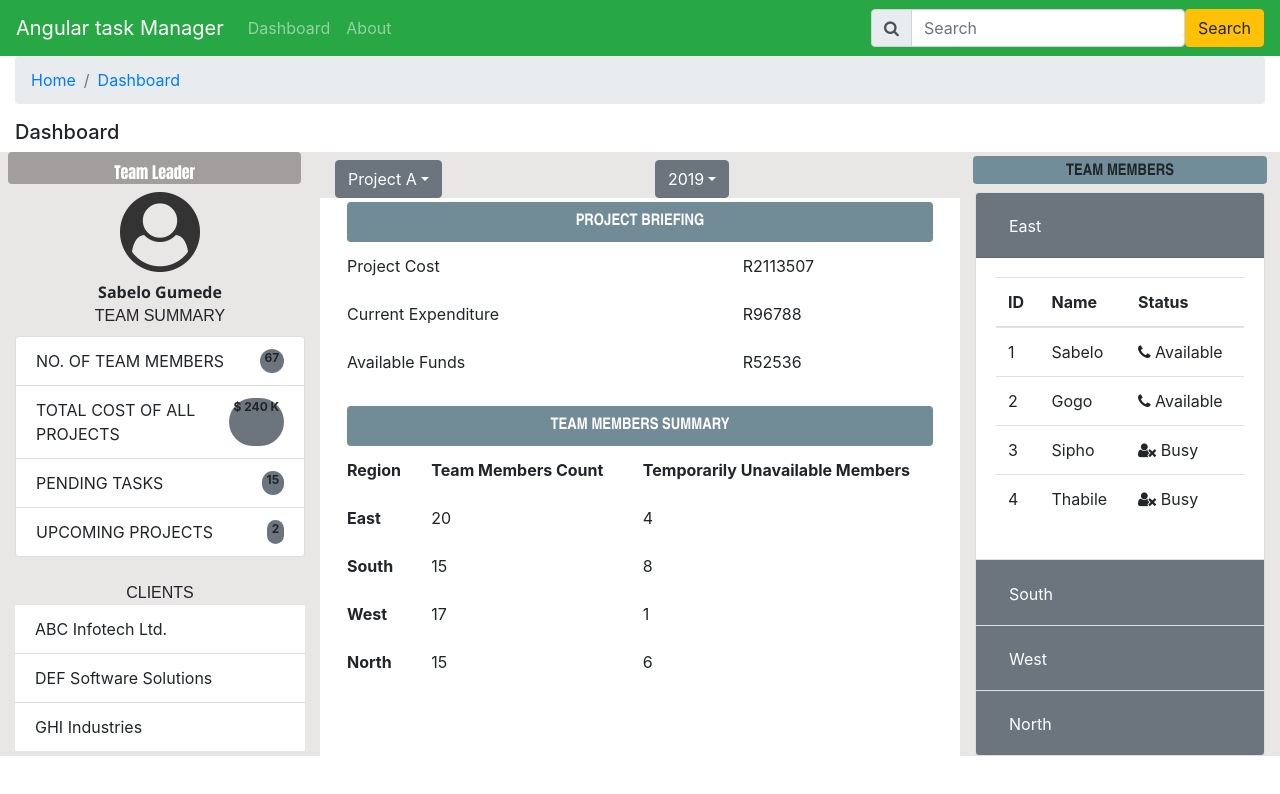
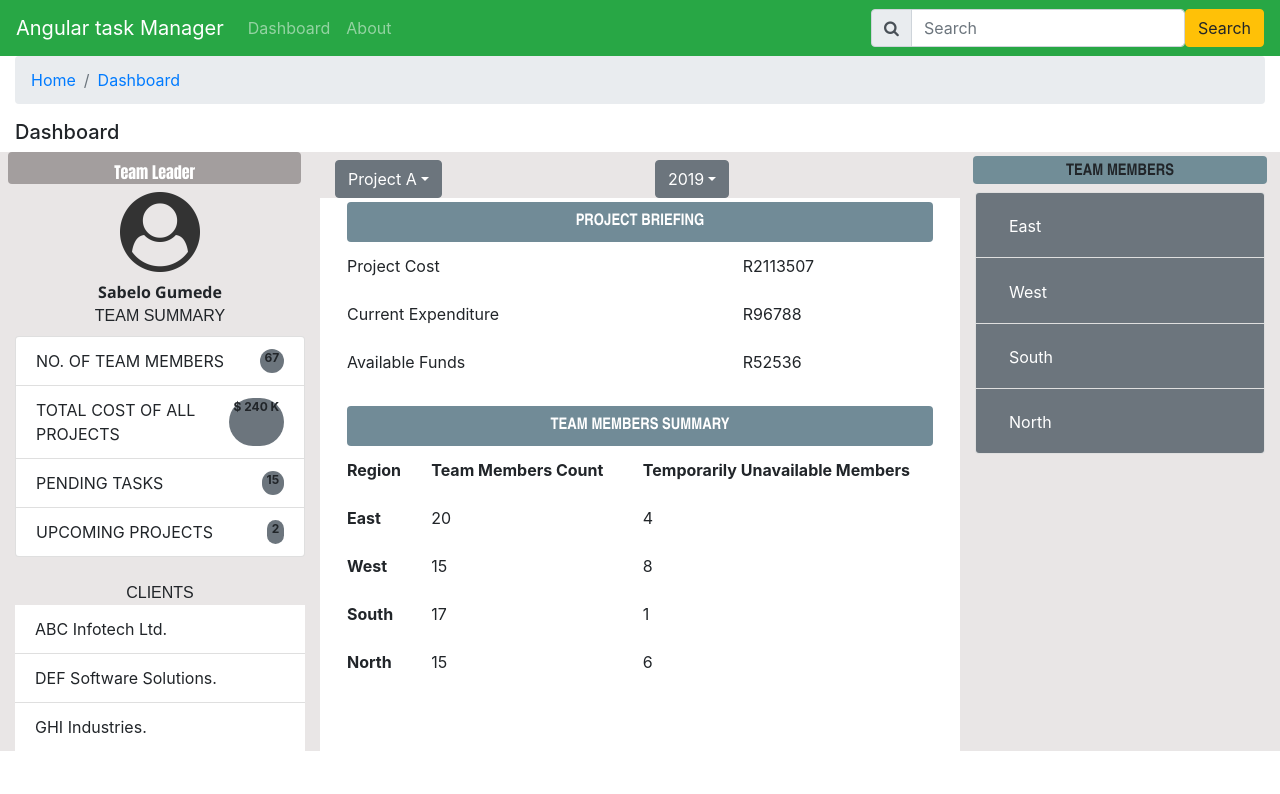
Before and after one commit to sabelogumede/TaskManager, an Angular app: page /dashboard in a window 1280 px wide. Shown: the top 794 px of the page. Built offline with nearby package versions, Linux system fonts and the light colour scheme.

Commit message:
added NgFor looks to help load data dynamically

```diff
--- a/src/app/dashboard/dashboard.component.html
+++ b/src/app/dashboard/dashboard.component.html
@@ -42,9 +42,7 @@
       <div class="col-12 text-center pt-2 pd-2" style="font-family: Arial, Helvetica, sans-serif;">CLIENTS</div>
       <div class="col-12">
         <ul class="list-group list-group-flush">
-          <li class="list-group-item">ABC Infotech Ltd.</li>
-          <li class="list-group-item">DEF Software Solutions</li>
-          <li class="list-group-item">GHI Industries</li>
+          <li class="list-group-item" *ngFor="let client of Clients">{{client}}</li>
         </ul>
       </div>
     </div>
@@ -54,27 +52,21 @@
     <div class="row">
       <div class="col-12 pt-0 pd-2" style="background-color: #e9e6e6;">
         <div class="row mt-2">
-          <!-- Project A -->
+          <!-- Project List Names -->
           <div class="col-6 text-left">
             <div class="dropdown">
               <button class="btn btn-secondary dropdown-toggle" type="button" id="dropdownMenuButton" data-toggle="dropdown">Project A</button>
               <div class="dropdown-menu">
-                <a class="dropdown-item" href="#">Project A</a>
-                <a class="dropdown-item" href="#">Project B</a>
-                <a class="dropdown-item" href="#">Project C</a>
-                <a class="dropdown-item" href="#">Project D</a>
+                <a class="dropdown-item" href="#" *ngFor="let project of Projects">{{project}}</a>
               </div>
             </div>
           </div>
-          <!-- Project B -->
+          <!-- Project Years-->
           <div class="col-6 text-left">
             <div class="dropdown">
               <button class="btn btn-secondary dropdown-toggle" type="button" id="dropdownMenuButton" data-toggle="dropdown">2019</button>
               <div class="dropdown-menu">
-                <a class="dropdown-item" href="#">2019</a>
-                <a class="dropdown-item" href="#">2018</a>
-                <a class="dropdown-item" href="#">2017</a>
-                <a class="dropdown-item" href="#">2016</a>
+                <a class="dropdown-item" href="#" *ngFor="let year of Years">{{year}}</a>
               </div>
             </div>
           </div>
@@ -105,51 +97,17 @@
           <th>Region</th>
           <th>Team Members Count</th>
           <th>Temporarily Unavailable Members</th>
-          <tr>
+          <tr *ngFor="let teamMembersSummary of TeamMembersSummary">
             <td>
-              <b>East</b>
+              <b>{{teamMembersSummary.Region}}</b>
             </td>
             <td>
-              20
+              {{teamMembersSummary.TeamMembersCount}}
             </td>
             <td>
-              4
+              {{teamMembersSummary.TemporarilyUnavailableMembers}}
             </td>
           </tr>
-          <tr>
-            <td>
-              <b>South</b>
-            </td>
-            <td>
-              15
-            </td>
-            <td>
-              8
-            </td>
-          </tr>
-          <tr>
-            <td>
-              <b>West</b>
-            </td>
-            <td>
-              17
-            </td>
-            <td>
-              1
-            </td>
-          </tr>
-          <tr>
-            <td>
-              <b>North</b>
-            </td>
-            <td>
-              15
-            </td>
-            <td>
-              6
-            </td>
-          </tr>
-
         </table>
       </div>
 
@@ -163,13 +121,13 @@
       <div class="col-lg-12 pt-2">
         <div class="accordion" id="accordionExample">
           <!-- Card 1 -->
-          <div class="card">
+          <div class="card" *ngFor="let teamMembersGroup of TeamMembers; let i = index">
             <div class="card-header bg-secondary" id="card1">
               <h2 class="mb-0">
-                <button class="btn btn-link text-white" type="button" data-toggle="collapse" data-target="#cardbody1">East</button>
+                <button class="btn btn-link text-white" type="button" data-toggle="collapse" [attr.data-target]="'#cardbody' + i">{{teamMembersGroup.Region}}</button>
               </h2>
             </div>
-            <div id="cardbody1" class="collapse show" aria-labelledby="card1" data-parent="#accordionExample">
+            <div [id]="'cardbody' + i" class="collapse" aria-labelledby="card1" data-parent="#accordionExample">
               <div class="card-body">
                 <table class="table">
                   <thead>
@@ -180,157 +138,10 @@
                     </tr>
                   </thead>
                   <tbody>
-                    <tr>
-                      <td>1</td>
-                      <td>Sabelo</td>
-                      <td><i class="fa fa-phone"></i> Available</td>
-                    </tr>
-                    <tr>
-                      <td>2</td>
-                      <td>Gogo</td>
-                      <td><i class="fa fa-phone"></i> Available</td>
-                    </tr>
-                    <tr>
-                      <td>3</td>
-                      <td>Sipho</td>
-                      <td><i class="fa fa-user-times"></i> Busy</td>
-                    </tr>
-                    <tr>
-                      <td>4</td>
-                      <td>Thabile</td>
-                      <td><i class="fa fa-user-times"></i> Busy</td>
-                    </tr>
-                  </tbody>
-                </table>
-              </div>
-            </div>
-          </div>
-          <!-- Card 2 -->
-          <div class="card">
-            <div class="card-header bg-secondary" id="card2">
-              <h2 class="mb-0">
-                <button class="btn btn-link text-white" type="button" data-toggle="collapse" data-target="#cardbody2">South</button>
-              </h2>
-            </div>
-            <!-- class show not active -->
-            <div id="cardbody2" class="collapse" aria-labelledby="card2" data-parent="#accordionExample">
-              <div class="card-body">
-                <table class="table">
-                  <thead>
-                    <tr>
-                      <th>ID</th>
-                      <th>Name</th>
-                      <th>Status</th>
-                    </tr>
-                  </thead>
-                  <tbody>
-                    <tr>
-                      <td>1</td>
-                      <td>Sabelo</td>
-                      <td><i class="fa fa-phone"></i> Available</td>
-                    </tr>
-                    <tr>
-                      <td>2</td>
-                      <td>Gogo</td>
-                      <td><i class="fa fa-phone"></i> Available</td>
-                    </tr>
-                    <tr>
-                      <td>3</td>
-                      <td>Sipho</td>
-                      <td><i class="fa fa-user-times"></i> Busy</td>
-                    </tr>
-                    <tr>
-                      <td>4</td>
-                      <td>Thabile</td>
-                      <td><i class="fa fa-user-times"></i> Busy</td>
-                    </tr>
-                  </tbody>
-                </table>
-              </div>
-            </div>
-          </div>
-          <!-- Card 3 -->
-          <div class="card">
-            <div class="card-header bg-secondary" id="card3">
-              <h2 class="mb-0">
-                <button class="btn btn-link text-white" type="button" data-toggle="collapse" data-target="#cardbody3">West</button>
-              </h2>
-            </div>
-            <!-- class show not active -->
-            <div id="cardbody3" class="collapse" aria-labelledby="card3" data-parent="#accordionExample">
-              <div class="card-body">
-                <table class="table">
-                  <thead>
-                    <tr>
-                      <th>ID</th>
-                      <th>Name</th>
-                      <th>Status</th>
-                    </tr>
-                  </thead>
-                  <tbody>
-                    <tr>
-                      <td>1</td>
-                      <td>Sabelo</td>
-                      <td><i class="fa fa-phone"></i> Available</td>
-                    </tr>
-                    <tr>
-                      <td>2</td>
-                      <td>Gogo</td>
-                      <td><i class="fa fa-phone"></i> Available</td>
-                    </tr>
-                    <tr>
-                      <td>3</td>
-                      <td>Sipho</td>
-                      <td><i class="fa fa-user-times"></i> Busy</td>
-                    </tr>
-                    <tr>
-                      <td>4</td>
-                      <td>Thabile</td>
-                      <td><i class="fa fa-user-times"></i> Busy</td>
-                    </tr>
-                  </tbody>
-                </table>
-              </div>
-            </div>
-          </div>
-          <!-- Card 4 -->
-          <div class="card">
-            <div class="card-header bg-secondary" id="card4">
-              <h2 class="mb-0">
-                <button class="btn btn-link text-white" type="button" data-toggle="collapse" data-target="#cardbody4">North</button>
-              </h2>
-            </div>
-            <!-- class show not active -->
-            <div id="cardbody4" class="collapse" aria-labelledby="card4" data-parent="#accordionExample">
-              <div class="card-body">
-                <table class="table">
-                  <thead>
-                    <tr>
-                      <th>ID</th>
-                      <th>Name</th>
-                      <th>Status</th>
-                    </tr>
-                  </thead>
-                  <tbody>
-                    <tr>
-                      <td>1</td>
-                      <td>Sabelo</td>
-                      <td><i class="fa fa-phone"></i> Available</td>
-                    </tr>
-                    <tr>
-                      <td>2</td>
-                      <td>Gogo</td>
-                      <td><i class="fa fa-phone"></i> Available</td>
-                    </tr>
-                    <tr>
-                      <td>3</td>
-                      <td>Sipho</td>
-                      <td><i class="fa fa-user-times"></i> Busy</td>
-                    </tr>
-                    <tr>
-                      <td>4</td>
-                      <td>Thabile</td>
-                      <td><i class="fa fa-user-times"></i> Busy</td>
+                    <tr *ngFor="let member of teamMembersGroup.Members">
+                      <td>{{member.ID}}</td>
+                      <td>{{member.Name}}</td>
+                      <td><i class="fa fa-phone"></i> {{member.Status}}</td>
                     </tr>
                   </tbody>
                 </table>
--- a/src/app/dashboard/dashboard.component.ts
+++ b/src/app/dashboard/dashboard.component.ts
@@ -33,6 +33,60 @@ export class DashboardComponent implements OnInit {
     this.ProjectCost = 2113507;
     this.CurrentExpenditure = 96788;
     this.AvailableFunds = 52536;
+
+    this.Clients = [
+      "ABC Infotech Ltd.", "DEF Software Solutions.", "GHI Industries."
+    ]
+    this.Projects = [
+      "Project A", "Project B", "Project C", "Project D"
+    ]
+
+    for(var i = 2019; i>= 2010; i--){
+      this.Years.push(i);
+    }
+
+    this.TeamMembersSummary = [
+      { Region: "East", TeamMembersCount: 20, TemporarilyUnavailableMembers: 4},
+      { Region: "West", TeamMembersCount: 15, TemporarilyUnavailableMembers: 8},
+      { Region: "South", TeamMembersCount: 17, TemporarilyUnavailableMembers: 1},
+      { Region: "North", TeamMembersCount: 15, TemporarilyUnavailableMembers: 6},
+    ]
+
+    this.TeamMembers = [
+      {
+        Region:"East", Members: [
+          {ID: 1, Name: "Sabelo", Status: "Available"},
+          {ID: 1, Name: "Gogo", Status: "Available"},
+          {ID: 1, Name: "Sipho", Status: "Busy"},
+          {ID: 1, Name: "Thabile", Status: "Busy"},
+        ]
+      },
+      {
+        Region:"West", Members: [
+          {ID: 1, Name: "Sabelo", Status: "Available"},
+          {ID: 1, Name: "Gogo", Status: "Available"},
+          {ID: 1, Name: "Sipho", Status: "Busy"},
+          {ID: 1, Name: "Thabile", Status: "Busy"},
+        ]
+      },
+      {
+        Region:"South", Members: [
+          {ID: 1, Name: "Sabelo", Status: "Available"},
+          {ID: 1, Name: "Gogo", Status: "Available"},
+          {ID: 1, Name: "Sipho", Status: "Busy"},
+          {ID: 1, Name: "Thabile", Status: "Busy"},
+        ]
+      },
+      {
+        Region:"North", Members: [
+          {ID: 1, Name: "Sabelo", Status: "Available"},
+          {ID: 1, Name: "Gogo", Status: "Available"},
+          {ID: 1, Name: "Sipho", Status: "Busy"},
+          {ID: 1, Name: "Thabile", Status: "Busy"},
+        ]
+      }
+    ]
+
   }
 
 }
```
